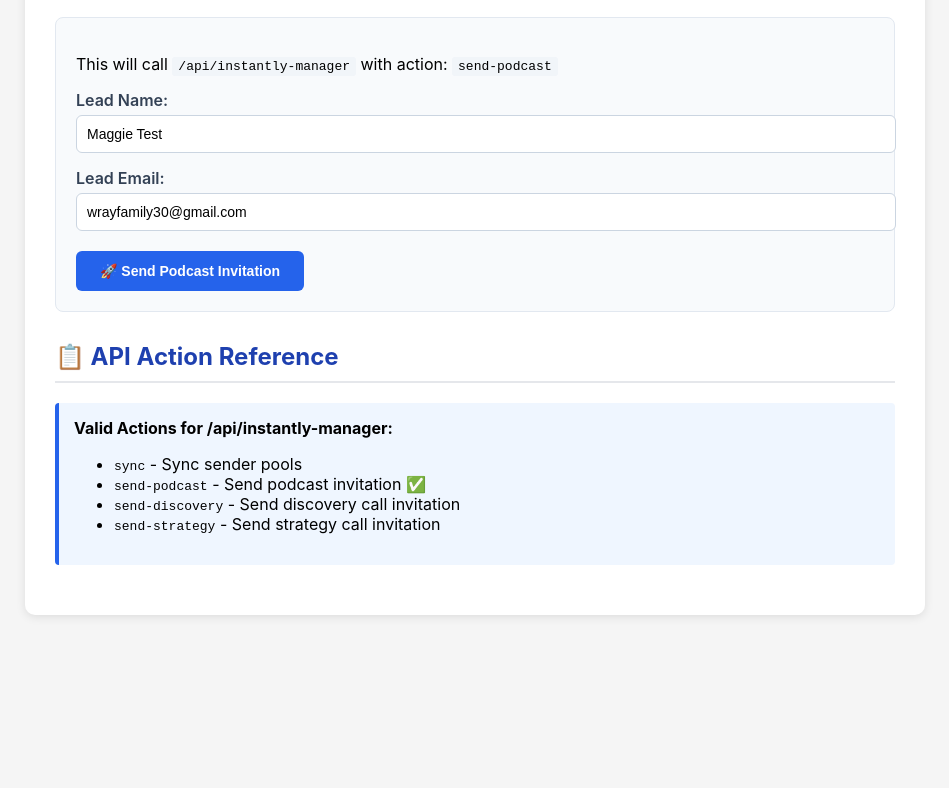
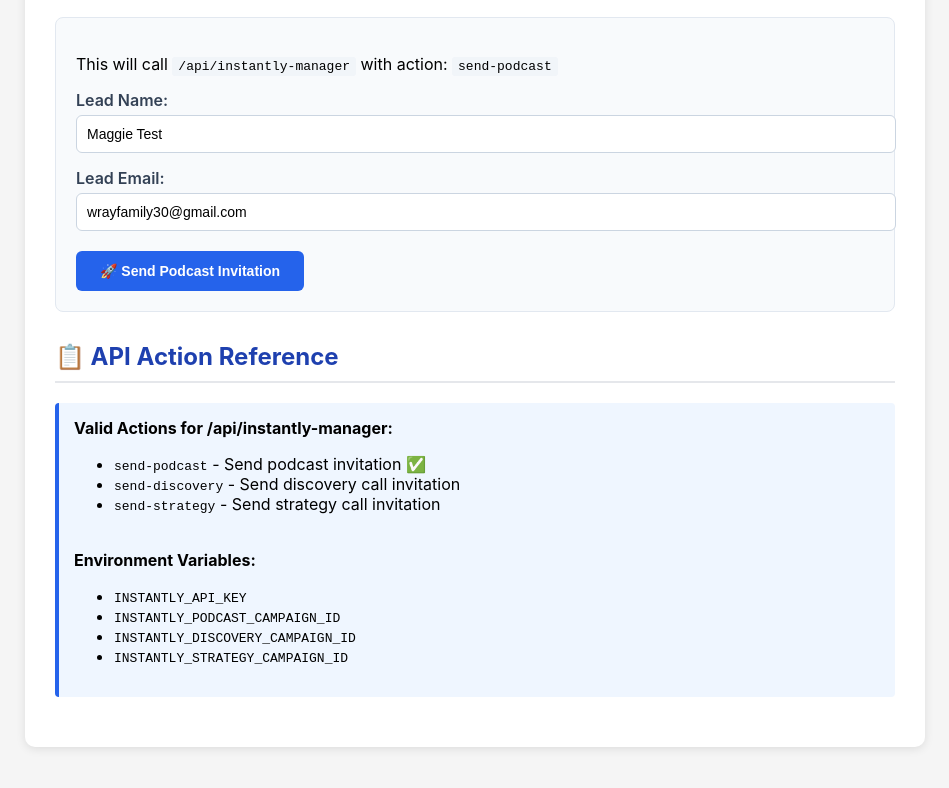
Before and after one commit to CodenameMaggie/growthmanagerpro-frontend, a plain HTML site: page test-instantly.html in a window 1280 px wide. Shown: the part 324-1112 px from the top of the page, without its empty margins (165-1114 px from the left). Before the commit the page ends 1009 px from the top, so only its background shows below. Drawn offline with Linux system fonts and the light colour scheme.

Commit message:
Update test-instantly.html

```diff
--- a/test-instantly.html
+++ b/test-instantly.html
@@ -161,10 +161,17 @@
         <div class="info-box">
             <strong>Valid Actions for /api/instantly-manager:</strong>
             <ul>
-                <li><code>sync</code> - Sync sender pools</li>
                 <li><code>send-podcast</code> - Send podcast invitation ✅</li>
                 <li><code>send-discovery</code> - Send discovery call invitation</li>
                 <li><code>send-strategy</code> - Send strategy call invitation</li>
+            </ul>
+            <br>
+            <strong>Environment Variables:</strong>
+            <ul>
+                <li><code>INSTANTLY_API_KEY</code></li>
+                <li><code>INSTANTLY_PODCAST_CAMPAIGN_ID</code></li>
+                <li><code>INSTANTLY_DISCOVERY_CAMPAIGN_ID</code></li>
+                <li><code>INSTANTLY_STRATEGY_CAMPAIGN_ID</code></li>
             </ul>
         </div>
     </div>
@@ -221,7 +228,7 @@
                         <strong>🔍 Now check Instantly:</strong>
                         <ol>
                             <li>Log into Instantly.ai</li>
-                            <li>Go to your Podcast Invitation Campaign (Pool ${senderPool})</li>
+                            <li>Go to your Podcast Invitation Campaign</li>
                             <li>Look for lead: <strong>${leadEmail}</strong></li>
                             <li>Verify it was added successfully</li>
                         </ol>
@@ -239,7 +246,7 @@
                         <strong>Possible Issues:</strong>
                         <ul>
                             <li>INSTANTLY_API_KEY missing in Vercel</li>
-                            <li>Campaign ID for Pool ${senderPool} incorrect</li>
+                            <li>INSTANTLY_PODCAST_CAMPAIGN_ID incorrect</li>
                             <li>Instantly account issue</li>
                             <li>Lead already exists in campaign</li>
                         </ul>
```
